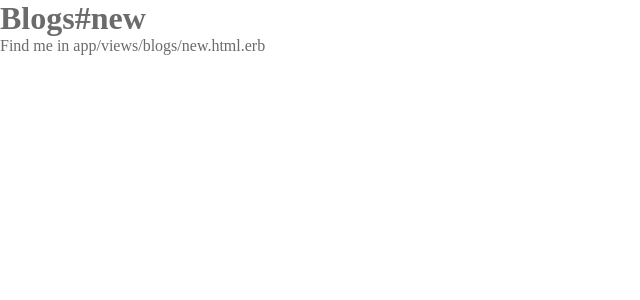
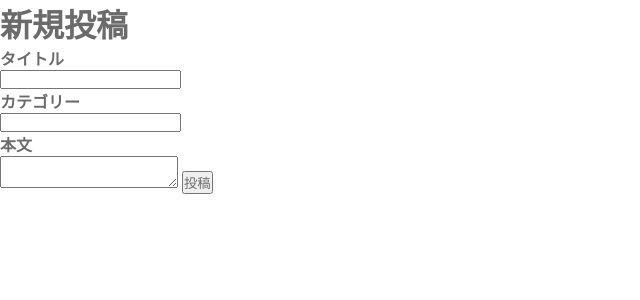
Before and after one commit to giver-yell/railsBasic, a Rails app: page /blogs/new in a window 1280 px wide. Shown: the top 300 px of the page, without its empty margins (0-640 px from the left). Run offline with Rails 7, Linux system fonts and the light colour scheme; style sheets or scripts are compiled from the project's sources; some libraries are stand-ins or nearby versions.

Commit message:
投稿機能 #5

```diff
--- a/CARAVAN/app/controllers/blogs_controller.rb
+++ b/CARAVAN/app/controllers/blogs_controller.rb
@@ -6,8 +6,24 @@ class BlogsController < ApplicationController
   end
 
   def new
+    @blog = Blog.new
   end
 
   def edit
   end
+
+  def create
+    blog = Blog.new(blog_params)
+    blog.save
+    redirect_to blogs_path
+  end
+
+  def edit
+  end
+
+  private
+  def blog_params
+    # params.require(:モデル名).permit(:カラム名1, :カラム名2, ...)
+    params.require(:blog).permit(:title, :category, :body)
+  end
 end
--- a/CARAVAN/app/views/blogs/new.html.erb
+++ b/CARAVAN/app/views/blogs/new.html.erb
@@ -1,2 +1,11 @@
-<h1>Blogs#new</h1>
-<p>Find me in app/views/blogs/new.html.erb</p>
+<h1>新規投稿</h1>
+<%= form_with model:@blog, local:true do |f| %>
+    <h4>タイトル</h4>
+    <%= f.text_field :title %>
+    <h4>カテゴリー</h4>
+    <%= f.text_field :category %>
+    <h4>本文</h4>
+    <%= f.text_area :body %>
+
+    <%= f.submit '投稿' %>
+<% end %>
```
